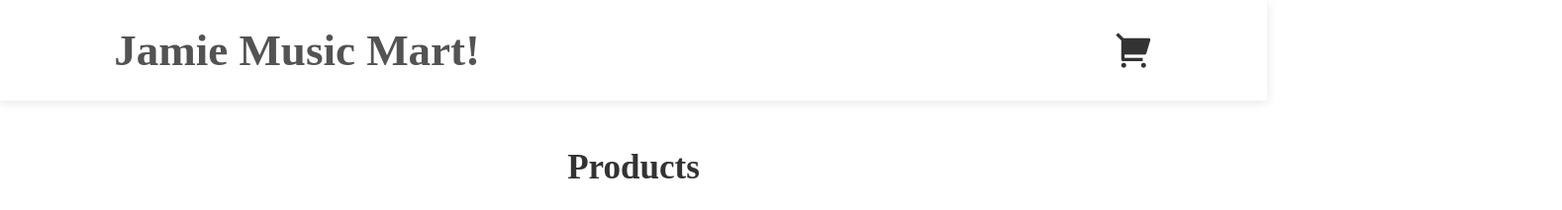
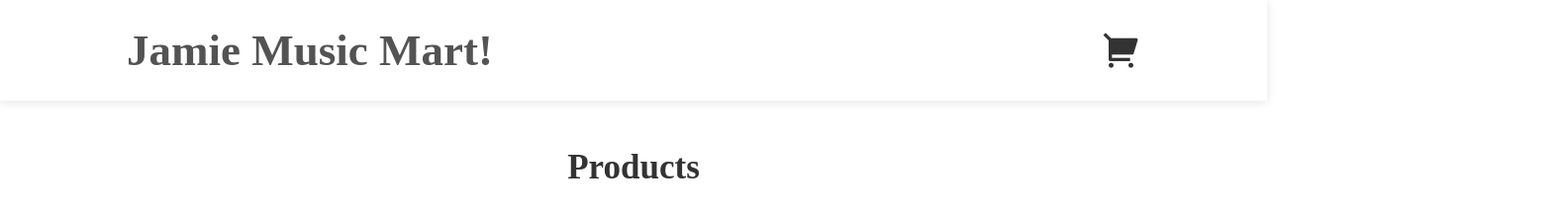
Before and after one commit to jamiesax/Jamie-Music-Mart, a plain HTML site: page index.html in a window 1280 px wide. Shown: the top 213 px of the page at 99% size, 1578 px wide, since content can reach past the window. Drawn offline with nearby package versions, Linux system fonts and the light colour scheme.

Commit message:
modified UI

```diff
--- a/index.css
+++ b/index.css
@@ -11,13 +11,17 @@
 body {
     color: #333;
 }
+main {
+    width: 80%;
+    margin: auto;
+}
 
 header {
     position: fixed;
     top: 0;
     left: 0;
     width: 100%;
-    padding: 25px 9%;
+    padding: 25px 10%;
     background: #fff;
     box-shadow: 0 2px 10px rgba(0, 0, 0, 0.1);
     display: flex;
@@ -69,7 +73,7 @@ header {
 }
 
 .shop {
-    padding: 150px 30px 30px;
+    padding: 150px 0px 30px;
 }
 
 .section-title {
@@ -88,20 +92,20 @@ header {
     /* display: flex; */
     border-radius: 12px;
     overflow: hidden;
-    /* width: 280px;
-    height: 280px; */
+    /* width: 280px; */
+    /* height: 280px; */
 }
 
 .img-box img {
     width: 100%;
-    height: 300px;
+    height: 350px;
     object-fit: cover;
-    transition: 0.4s ease-in-out;
+    transition: 0.5s ease-in-out;
 }
 
 .img-box:hover {
     transform: scale(1.06);
-    box-shadow: -7px 7px 20px rgba(0, 0, 0, 0.4);
+    box-shadow: -7px 7px 10px rgba(0, 0, 0, 0.337);
 
 }
 
--- a/index.html
+++ b/index.html
@@ -8,7 +8,8 @@
     <title>Jamie Music Mart!</title>
 </head>
 <body>
-    <header>
+    <main>
+        <header>
         <a href="#" class="logo"><b>Jamie Music Mart!</b></a>
         <div class="cart-icon">
             <i class="ri-shopping-cart-2-fill shopping-cart"></i>
@@ -49,6 +50,7 @@
     </section>
 
 
+    </main>
     <script src="app.js"></script>
 </body>
 </html>
```
